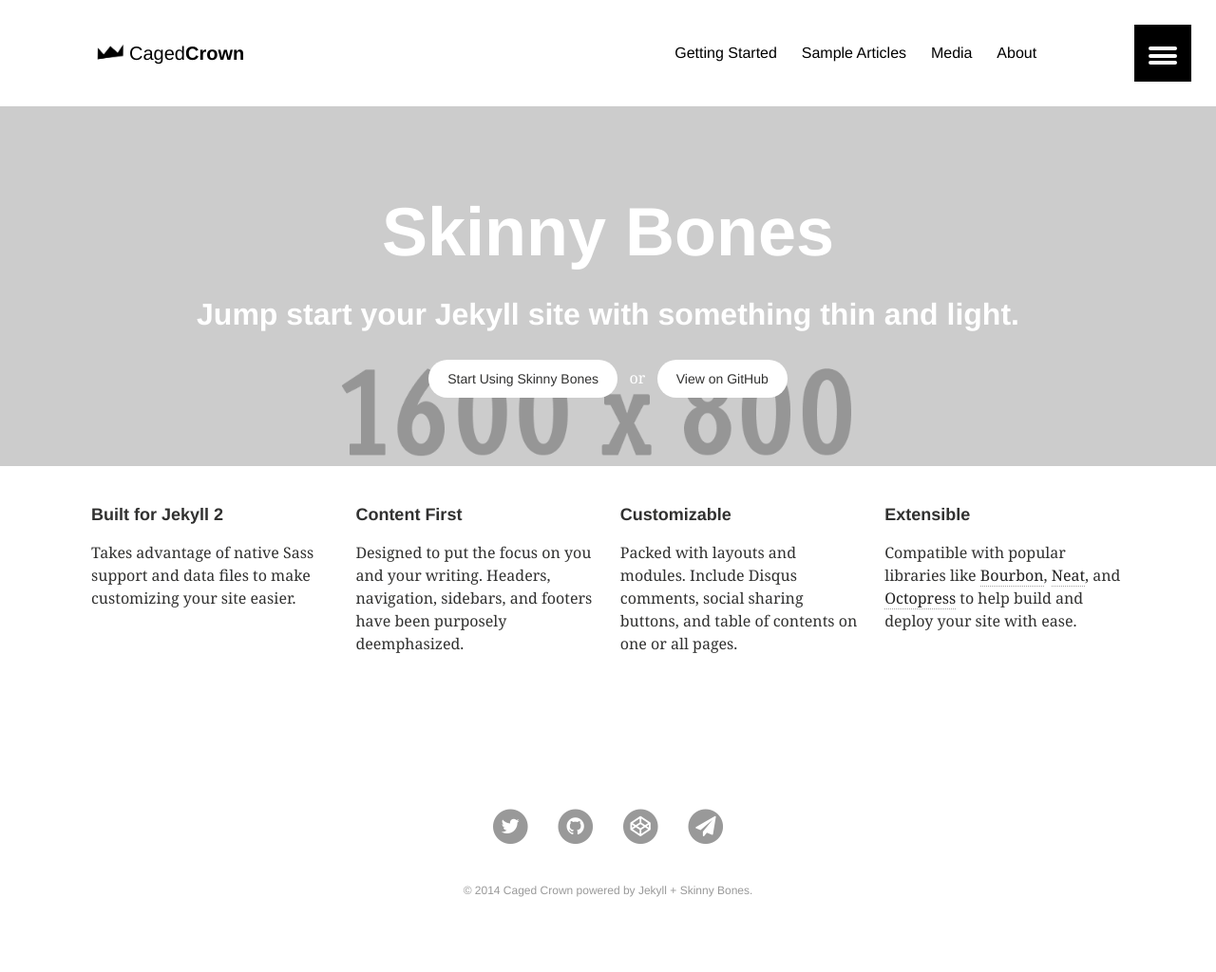
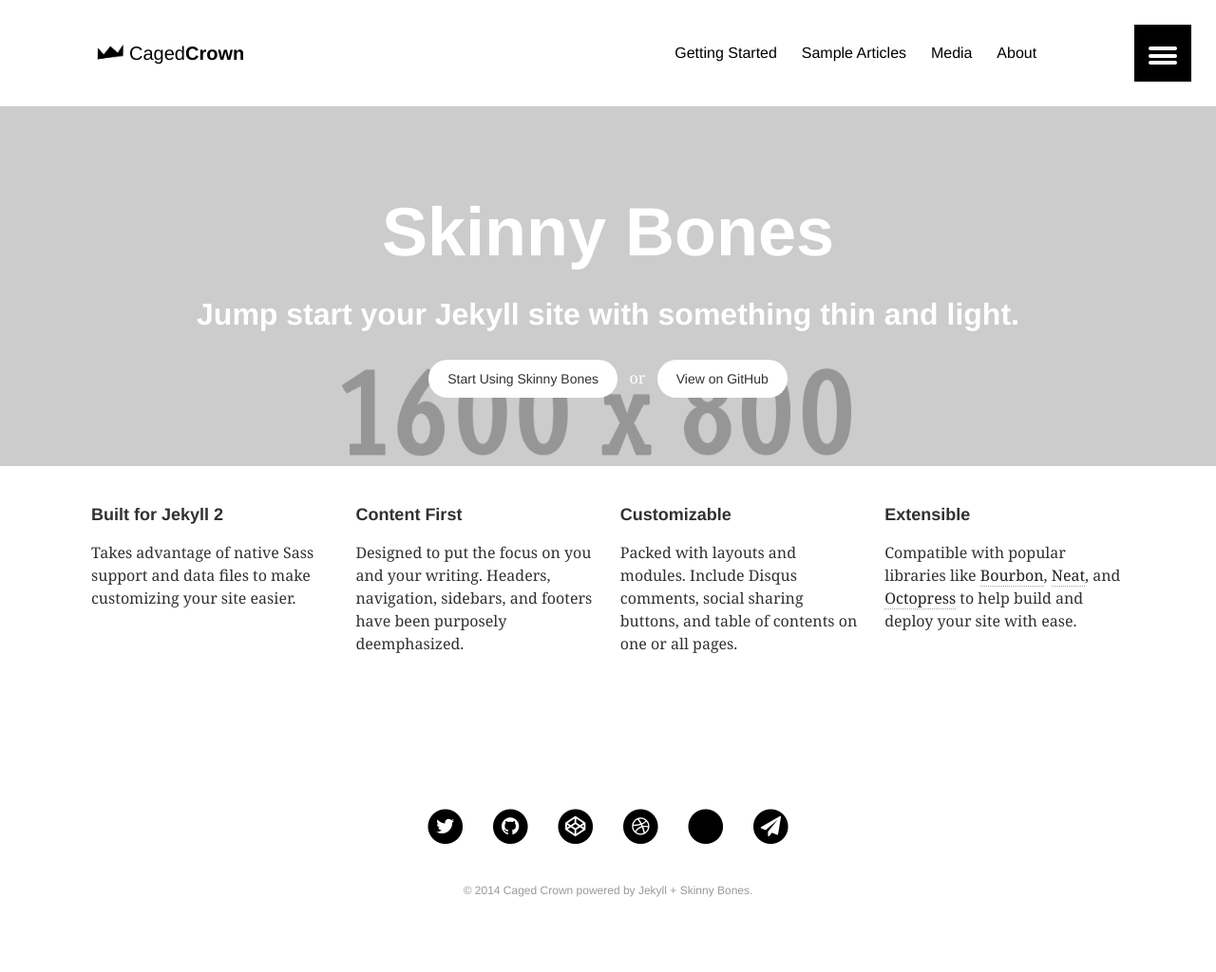
Before and after one commit to cagedcrown/cagedcrown.github.io, a Jekyll site: the page built from index.md, in a window 1280 px wide. Shown: the whole page at 95% size. Built offline with Jekyll 4.4.1, drawn with Linux system fonts in a browser that asks for light colours.

Commit message:
added the rest of the social icons/links

```diff
--- a/_includes/footer.html
+++ b/_includes/footer.html
@@ -17,6 +17,13 @@
 			<a href="https://codepen.io/cagedcrown" onclick="ga('send', 'event', 'link', 'click', 'Codepen follow');"> <span class="codepen fa-stack fa-lg"> <i class="fa fa-circle fa-stack-2x"></i> <i class="fa fa-codepen fa-stack-1x fa-inverse"></i> </span> </a>
 		</li>
 		<li>
+			<a href="https://dribbble.com/cagedcrown" onclick="ga('send', 'event', 'link', 'click', 'Dribbble follow');"> <span class="dribbble fa-stack fa-lg"> <i class="fa fa-circle fa-stack-2x"></i> <i class="fa fa-dribbble fa-stack-1x fa-inverse"></i> </span> </a>
+		</li>
+		<li>
+			<a href="https://vimeo.com/cagedcrown" onclick="ga('send', 'event', 'link', 'click', 'Vimeo follow');"> <span class="vimeo fa-stack fa-lg"> <i class="fa fa-circle fa-stack-2x"></i> <i class="fa fa-vimeo fa-stack-1x fa-inverse"></i> </span> </a>
+		</li>
+
+		<li>
 			<a href="mailto:mo@cagedcrown.com" onclick="ga('send', 'event', 'link', 'click', 'Instagram follow');"> <span class="fa-paperplane fa-stack fa-lg"> <i class="fa fa-circle fa-stack-2x"></i> <i class="fa fa-paper-plane fa-stack-1x fa-inverse"></i> </span> </a>
 		</li>
 
--- a/_sass/_layout.scss
+++ b/_sass/_layout.scss
@@ -105,7 +105,7 @@
 	@include clearfix;
 	font-weight: 200;
 	a {
-		color: lighten($black,60);
+		color: $black;
 	}
 }
 
```
